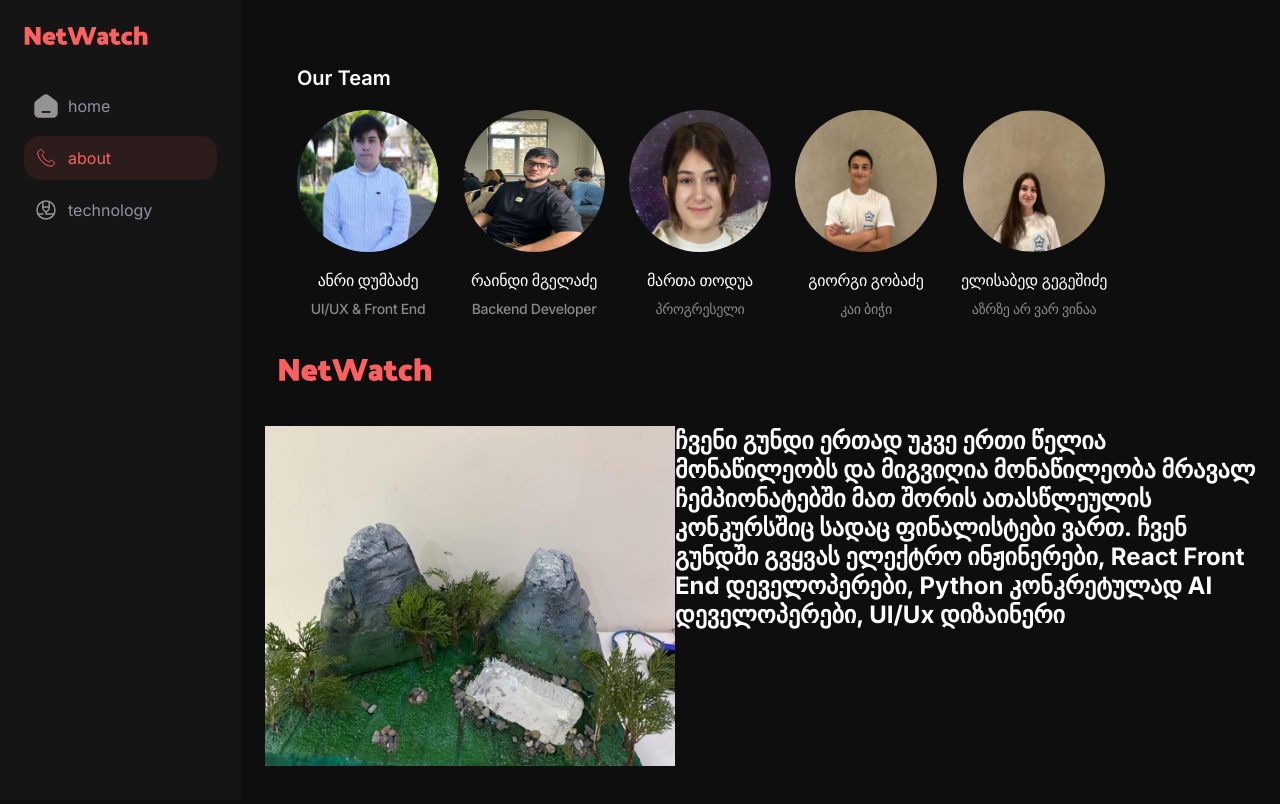
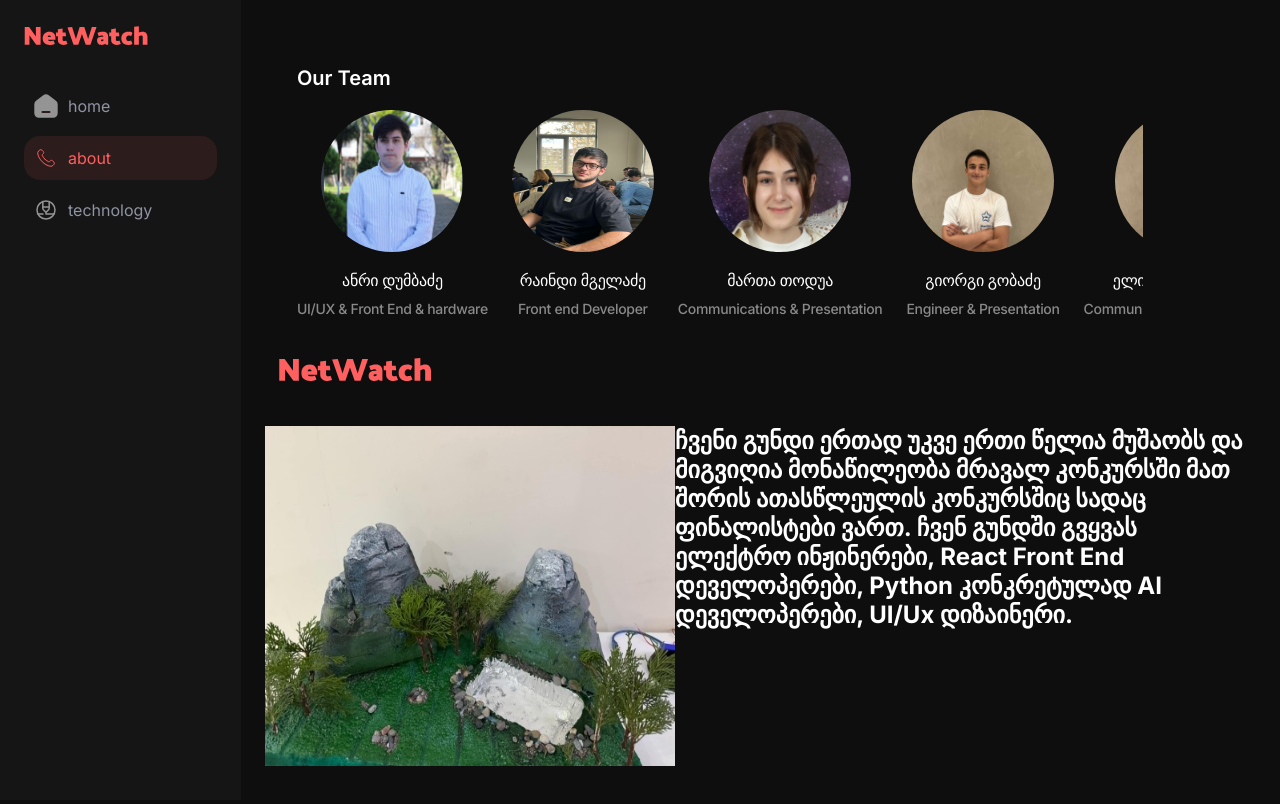
Before and after one commit to RaindiMGE/AxaliProeqcti, a Next.js app: page /aboutPage in a window 1280 px wide. Shown: the top 804 px of the page. Built offline with nearby package versions, Linux system fonts and the light colour scheme.

Commit message:
bolo
bolo

```diff
--- a/app/aboutPage/page.tsx
+++ b/app/aboutPage/page.tsx
@@ -12,31 +12,31 @@
       key="1"
       name="ანრი დუმბაძე"
       image="/anri.png"
-      role="UI/UX & Front End"
+      role="UI/UX & Front End & hardware"
     />,
     <TeammateBox
       key="2"
       name="რაინდი მგელაძე"
       image="/rainidImage.jpg"
-      role="Backend Developer"
+      role="Front end Developer"
     />,
     <TeammateBox
       key="3"
       name="მართა თოდუა"
       image="/marta.png"
-      role="პროგრესელი"
+      role="Communications & Presentation"
     />,
     <TeammateBox
       key="4"
       name="გიორგი გობაძე"
       image="/gio.png"
-      role="კაი ბიჭი"
+      role="Engineer & Presentation"
     />,
     <TeammateBox
       key="5"
       name="ელისაბედ გეგეშიძე"
       image="/gogo.png"
-      role="აზრზე არ ვარ ვინაა"
+      role="Communications & Presentation"
     />,
   ];
 
@@ -54,7 +54,7 @@
           height={340}
           className={styles.banner}
         />
-        <p className={styles.projectInfo}>ჩვენი გუნდი ერთად უკვე ერთი წელია მონაწილეობს და მიგვიღია მონაწილეობა მრავალ ჩემპიონატებში მათ შორის ათასწლეულის კონკურსშიც სადაც ფინალისტები ვართ. ჩვენ გუნდში გვყვას ელექტრო ინჟინერები, React Front End დეველოპერები, Python კონკრეტულად AI დეველოპერები, UI/Ux დიზაინერი</p>
+        <p className={styles.projectInfo}>ჩვენი გუნდი ერთად უკვე ერთი წელია მუშაობს და მიგვიღია მონაწილეობა მრავალ კონკურსში მათ შორის ათასწლეულის კონკურსშიც სადაც ფინალისტები ვართ. ჩვენ გუნდში გვყვას ელექტრო ინჟინერები, React Front End დეველოპერები, Python კონკრეტულად AI დეველოპერები, UI/Ux დიზაინერი.</p>
 
       </div>
     </div>
```
